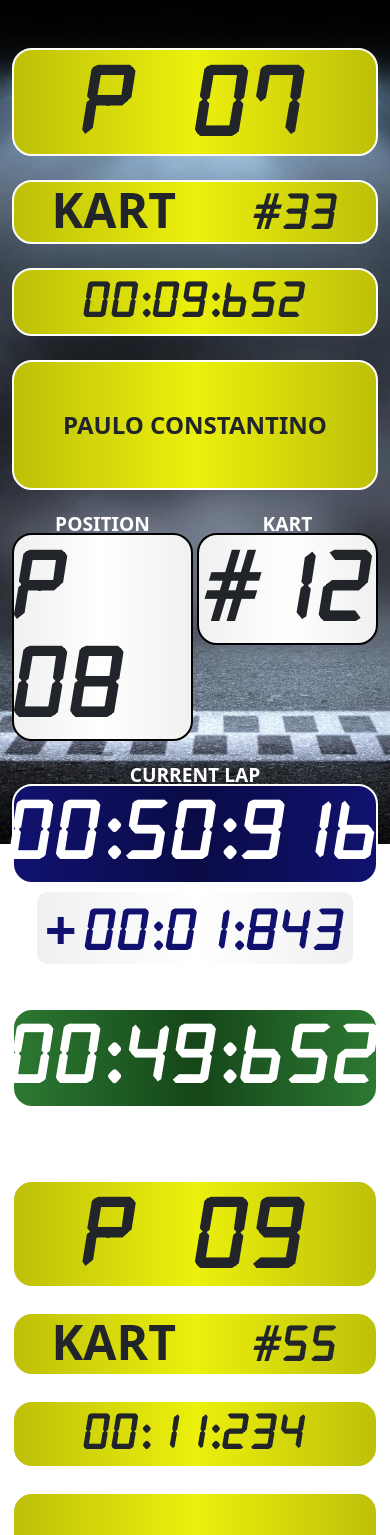
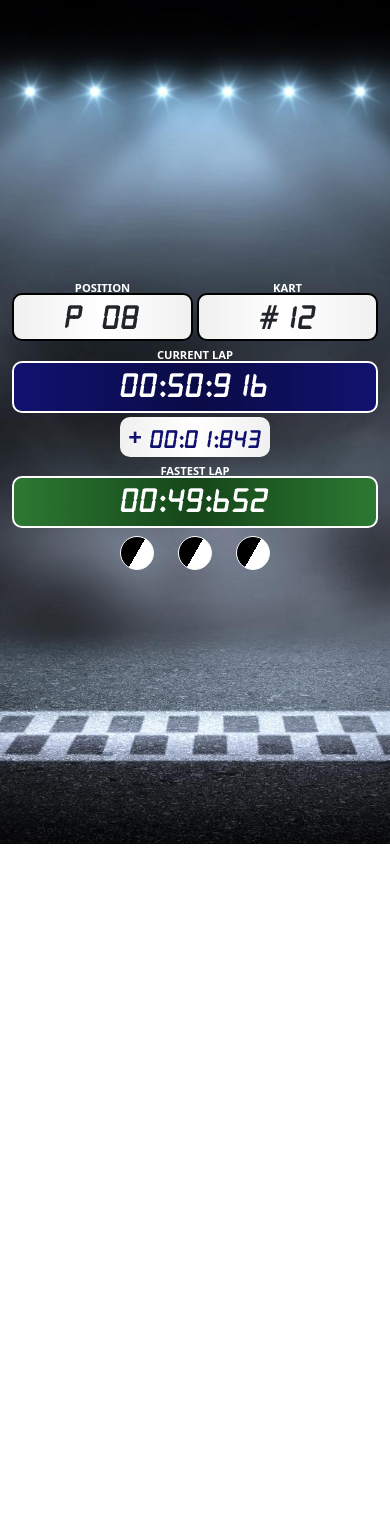
Before and after one commit to Rahgomes/ui-kart, a React (Create React App) app: page / in a window 390 px wide. Shown: the top 1535 px of the page. After the commit the page ends 844 px from the top, so only its background shows below. Built offline with nearby package versions, Linux system fonts and the light colour scheme.

Commit message:
ajustado mobile para landscape e portrait

```diff
--- a/package.json
+++ b/package.json
@@ -2,6 +2,7 @@
   "name": "my-app",
   "version": "0.1.0",
   "private": true,
+	"homepage": ".",
   "dependencies": {
     "@testing-library/jest-dom": "^5.16.5",
     "@testing-library/react": "^13.3.0",
--- a/src/ui/lapTime/index.jsx
+++ b/src/ui/lapTime/index.jsx
@@ -132,41 +132,40 @@ const LapTime = () => {
 			</div>
 
 			<div className={`${styles.bg}`}>
-				<div className="container-fluid">
+				<div className={`container-fluid ${styles.portrait_container_alignment}`}>
 					<div className="row">
-						<div className="col-12 col-md-3 pt-5">
-							<div className={`${styles.card_info_lg} mb-4`}>
+						<div className={`col-3 col-md-3 pt-4 pt-md-5 ${styles.portrait_disable}`}>
+							<div className={`${styles.card_info_lg} mb-2 mb-md-4 p-1`}>
 								<p className="my-0">
-									<span className={`${styles.info_num} pt-2`}>P 07</span>
+									<span className={`${styles.info_num} pt-1`}>P 07</span>
 								</p>
 							</div>
 
-							<div className={`${styles.card_info_sm} mb-4`}>
+							<div className={`${styles.card_info_sm} mb-2 mb-md-4 p-1`}>
 								<p className="my-1">
 									<span>kart</span> <span className={`${styles.info_num} pt-1`}>#33</span>
 								</p>
 							</div>
 
-							<div className={`${styles.card_info_sm} mb-4`}>
+							<div className={`${styles.card_info_sm} mb-2 mb-md-4 p-1`}>
 								<p className="my-2">
 									<span className={styles.info_num}>00:09:652</span>
 								</p>
 							</div>
 
 							<div
-								className={`${styles.card_info_sm} d-flex align-items-center justify-content-center`}
-								style={{ minHeight: '130px' }}
+								className={`${styles.card_info_sm} d-flex align-items-center justify-content-center ${styles.card_info_sm__custom_size}`}
 							>
 								<p className="my-2 p-2">
 									<span className={`text-center ${styles.card_info_sm__name}`}>Paulo Constantino</span>
 								</p>
 							</div>
 						</div>
-						<div className="col-12 col-md-6 pt-3">
+						<div className={`col-6 col-md-6 pt-md-3 ${styles.portrait_col_12}`}>
 							<div className="d-flex mt-2">
 								<div className="flex-1 me-1">
 									<p className={`m-0 text-center ${styles.card_info_position__title}`}>Position</p>
-									<div className={`${styles.card_info_position} mb-4`}>
+									<div className={`${styles.card_info_position} mb-2 mb-md-4`}>
 										<p className="my-1">
 											<span className={`${styles.info_num} pt-1`}>P 08</span>
 										</p>
@@ -174,7 +173,7 @@ const LapTime = () => {
 								</div>
 								<div className="flex-1 ml-1">
 									<p className={`m-0 text-center ${styles.card_info_position__title}`}>Kart</p>
-									<div className={`${styles.card_info_position} mb-4`}>
+									<div className={`${styles.card_info_position} mb-2 mb-md-4`}>
 										<p className="my-1">
 											<span className={`${styles.info_num} pt-1`}>#12</span>
 										</p>
@@ -183,14 +182,14 @@ const LapTime = () => {
 							</div>
 							<div>
 								<p className={`m-0 text-center ${styles.card_info_position__title}`}>Current Lap</p>
-								<div className={`${styles.card_info_current} mb-2`}>
+								<div className={`${styles.card_info_current} mb-1 mb-md-2`}>
 									<p className="my-2">
 										<span className={styles.info_num}>00:50:916</span>
 									</p>
 								</div>
 							</div>
 							<div className="d-flex justify-content-center">
-								<div className={`${styles.card_info_lap} mb-4`}>
+								<div className={`${styles.card_info_lap} mb-2 mb-md-4`}>
 									<p className="my-0 py-1 px-2">
 										<span className="me-2">+</span>
 										<span className={`${styles.info_num} pt-2`}>00:01:843</span>
@@ -199,35 +198,34 @@ const LapTime = () => {
 							</div>
 							<div>
 								<p className={`m-0 text-center ${styles.card_info_fastest__title}`}>Fastest Lap</p>
-								<div className={`${styles.card_info_fastest} mb-4`}>
+								<div className={`${styles.card_info_fastest} mb-2 mb-md-4`}>
 									<p className="my-2">
 										<span className={styles.info_num}>00:49:652</span>
 									</p>
 								</div>
 							</div>
 						</div>
-						<div className="col-12 col-md-3 pt-5">
-							<div className={`${styles.card_info_lg} mb-4`}>
+						<div className={`col-3 col-md-3 pt-4 pt-md-5  ${styles.portrait_disable}`}>
+							<div className={`${styles.card_info_lg} mb-2 mb-md-4 p-1`}>
 								<p className="my-0">
-									<span className={`${styles.info_num} pt-2`}>P 09</span>
+									<span className={`${styles.info_num} pt-1`}>P 09</span>
 								</p>
 							</div>
 
-							<div className={`${styles.card_info_sm} mb-4`}>
+							<div className={`${styles.card_info_sm} mb-2 mb-md-4 p-1`}>
 								<p className="my-1">
 									<span>kart</span> <span className={`${styles.info_num} pt-1`}>#55</span>
 								</p>
 							</div>
 
-							<div className={`${styles.card_info_sm} mb-4`}>
+							<div className={`${styles.card_info_sm} mb-2 mb-md-4 p-1`}>
 								<p className="my-2">
 									<span className={styles.info_num}>00:11:234</span>
 								</p>
 							</div>
 
 							<div
-								className={`${styles.card_info_sm} d-flex align-items-center justify-content-center`}
-								style={{ minHeight: '130px' }}
+								className={`${styles.card_info_sm} d-flex align-items-center justify-content-center ${styles.card_info_sm__custom_size}`}
 							>
 								<p className="my-2 p-2">
 									<span className={`text-center ${styles.card_info_sm__name}`}>Gustavo Henrique Siqueira</span>
@@ -239,13 +237,13 @@ const LapTime = () => {
 						<div className="col-12">
 							<div className="d-flex justify-content-center">
 								<button
-									className={`btn btn-light p-4 me-4 ${styles.btn_options}`}
+									className={`btn btn-light p-3 p-md-4 me-4 ${styles.btn_options}`}
 									type="button"
 									data-bs-toggle="modal"
 									data-bs-target="#exampleModal"
 								></button>
-								<button className={`btn btn-light p-4 me-4 ${styles.btn_options}`}></button>
-								<button className={`btn btn-light p-4 ${styles.btn_options}`}></button>
+								<button className={`btn btn-light p-3 p-md-4 me-4 ${styles.btn_options}`}></button>
+								<button className={`btn btn-light p-3 p-md-4 ${styles.btn_options}`}></button>
 							</div>
 						</div>
 					</div>
--- a/src/ui/lapTime/lapTime.module.css
+++ b/src/ui/lapTime/lapTime.module.css
@@ -6,14 +6,14 @@
 	background-position: bottom;
 	width: 100%;
 	height: 100vh;
-	/* padding: 50px; */
 }
 
 .info_num {
 	font-family: 'timer';
 }
 
-.card_info_lg, .card_info_sm {
+.card_info_lg,
+.card_info_sm {
 	border: 2px solid #fff;
 	background: #ecf00c;
 	background: linear-gradient(to right, #bdc008, #ecf00c, #bdc008);
@@ -22,7 +22,7 @@
 }
 
 .card_info_lg p,
-.card_info_sm p{
+.card_info_sm p {
 	display: flex;
 	justify-content: space-around;
 }
@@ -43,7 +43,12 @@
 	font-size: 1.5rem;
 }
 
-.card_info_position__title, .card_info_fastest__title {
+.card_info_sm__custom_size {
+	min-height: 130px;
+}
+
+.card_info_position__title,
+.card_info_fastest__title {
 	text-transform: uppercase;
 	color: #fff;
 	font-weight: bold;
@@ -59,7 +64,8 @@
 	line-height: 1;
 }
 
-.card_info_position p, .card_info_current p{
+.card_info_position p,
+.card_info_current p {
 	display: flex;
 	justify-content: center;
 }
@@ -132,18 +138,19 @@
 }
 
 .bg_modal_options {
-	background: linear-gradient( rgb(255 255 255 / 85%) 10%, rgb(255 255 255 / 100%)100%),url('../../assets/image/flag-race-bg.jpg');
+	background: linear-gradient(rgb(255 255 255 / 85%) 10%, rgb(255 255 255 / 100%) 100%),
+		url('../../assets/image/flag-race-bg.jpg');
 	background-size: cover;
 }
 
 .btn_custom_black {
-	background: linear-gradient(45deg, black 50%, rgba(0,0,0,.7) 50%, black) !important;
+	background: linear-gradient(45deg, black 50%, rgba(0, 0, 0, 0.7) 50%, black) !important;
 	border: none !important;
 	transition: 250ms ease;
 }
 
 .btn_custom_red {
-	background: linear-gradient(45deg, #EF4444 50%, rgb(255 41 41 / 70%) 50%, #EF4444) !important;
+	background: linear-gradient(45deg, #ef4444 50%, rgb(255 41 41 / 70%) 50%, #ef4444) !important;
 }
 
 /*
@@ -158,3 +165,97 @@
 	color: #fff;
 	font-size: 2rem;
 } */
+
+@media (max-width: 991.98px) and (orientation: landscape) {
+	.card_info_lg,
+	.card_info_sm,
+	.card_info_position,
+	.card_info_current,
+	.card_info_fastest {
+		border-radius: 10px;
+	}
+
+	.card_info_lg p span {
+		font-size: 2rem;
+	}
+
+	.card_info_sm p span {
+		font-size: 1.3rem;
+	}
+
+	.card_info_sm p span.card_info_sm__name {
+		font-size: 0.9rem;
+	}
+
+	.card_info_sm__custom_size {
+		min-height: 80px;
+	}
+
+	.card_info_position__title,
+	.card_info_fastest__title {
+		font-size: 0.7rem;
+	}
+
+	.card_info_position p span {
+		font-size: 2rem;
+	}
+
+	.card_info_current p span {
+		font-size: 2rem;
+	}
+
+	.card_info_lap p span {
+		font-size: 1.5rem;
+	}
+
+	.card_info_fastest p span {
+		font-size: 2rem;
+	}
+}
+
+@media (max-width: 991.98px) and (orientation: portrait) {
+	.portrait_container_alignment {
+		height: 100%;
+		display: flex;
+		flex-direction: column;
+		justify-content: center;
+	}
+
+	.card_info_lg,
+	.card_info_sm,
+	.card_info_position,
+	.card_info_current,
+	.card_info_fastest {
+		border-radius: 10px;
+	}
+
+	.portrait_disable {
+		display: none;
+	}
+
+	.portrait_col_12 {
+		flex: 0 0 auto;
+		width: 100%;
+	}
+
+	.card_info_position__title,
+	.card_info_fastest__title {
+		font-size: 0.7rem;
+	}
+
+	.card_info_position p span {
+		font-size: 2rem;
+	}
+
+	.card_info_current p span {
+		font-size: 2rem;
+	}
+
+	.card_info_lap p span {
+		font-size: 1.5rem;
+	}
+
+	.card_info_fastest p span {
+		font-size: 2rem;
+	}
+}
```
Also changed, not shown: 1 other file (tests, documents, lock files or other folders).
